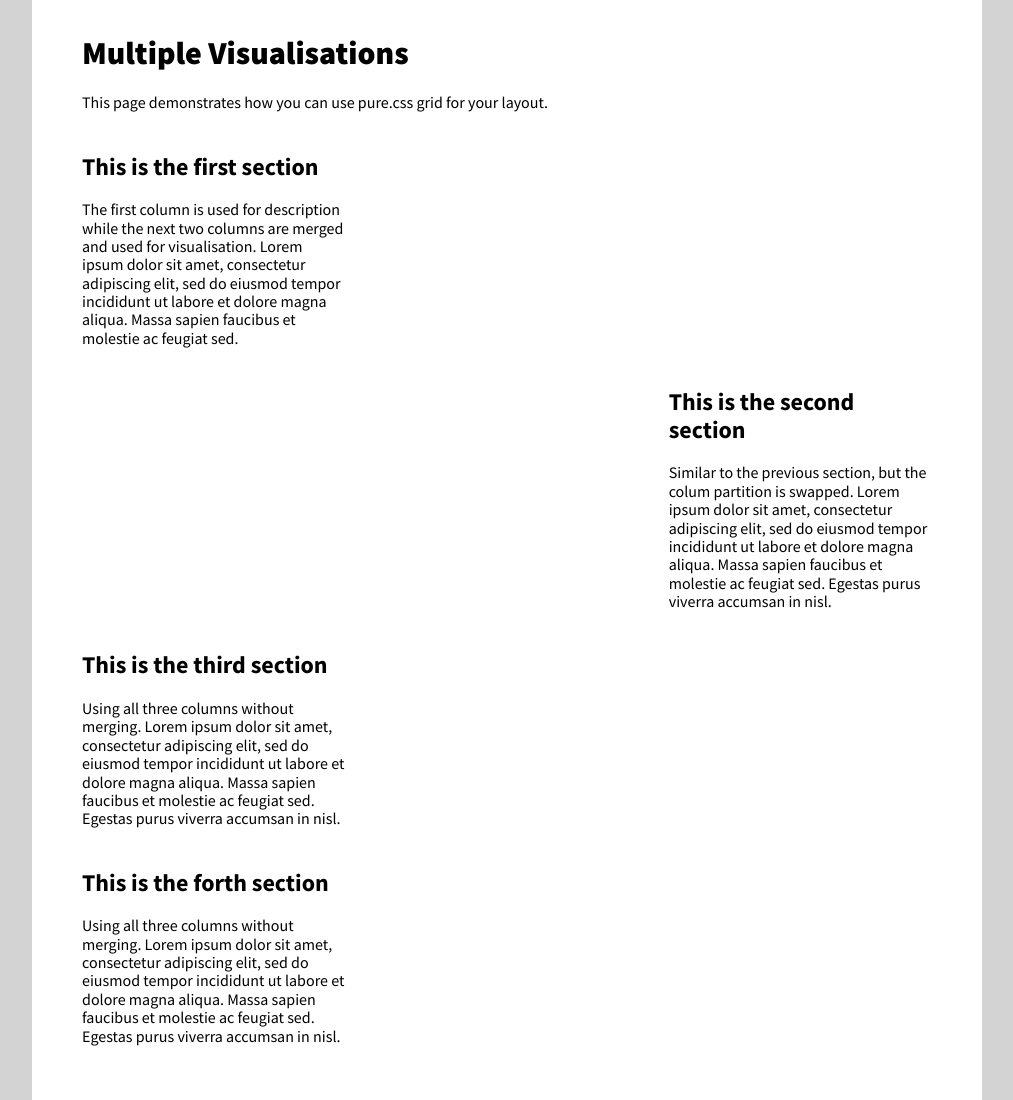
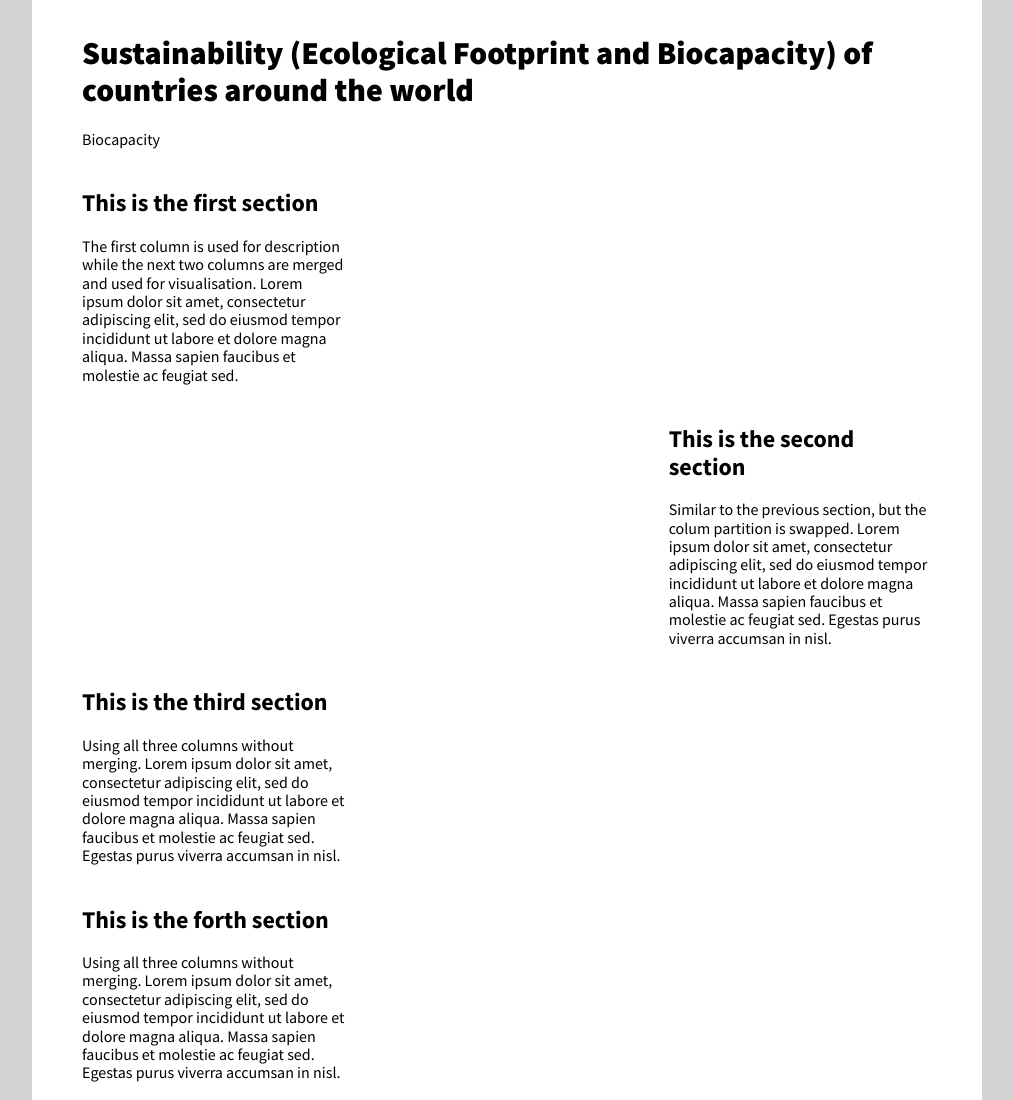
Before and after one commit to ejeo4/FIT3179, a plain HTML site: page Visualisation2/index.html in a window 1280 px wide. Shown: the top 1100 px of the page, without its empty margins (133-1146 px from the left). Drawn offline with nearby package versions, Linux system fonts and the light colour scheme; a script that the page names is missing.

Commit message:
Update index.html

```diff
--- a/Visualisation2/index.html
+++ b/Visualisation2/index.html
@@ -1,7 +1,7 @@
 <!DOCTYPE html>
 <html>
 <head>
-  <title>Multiple Visualisations | An Example</title>
+  <title>Sustainability (Ecological Footprint and Biocapacity) of countries around the world</title>
   <!-- Import Vega & Vega-Lite (does not have to be from CDN) -->
   <script src="https://cdn.jsdelivr.net/npm/vega@5"></script>
   <script src="https://cdn.jsdelivr.net/npm/vega-lite@4"></script>
@@ -58,8 +58,8 @@
    <!-- pure grid group -->
     <div class="pure-g">
       <div class="pure-u-1-1">
-        <h1>Multiple Visualisations</h1>
-        <p>This page demonstrates how you can use pure.css grid for your layout.</p>
+        <h1>Sustainability (Ecological Footprint and Biocapacity) of countries around the world</h1>
+        <p>Biocapacity </p>
       </div>
     </div>
   <!-- end pure grid group -->
```
